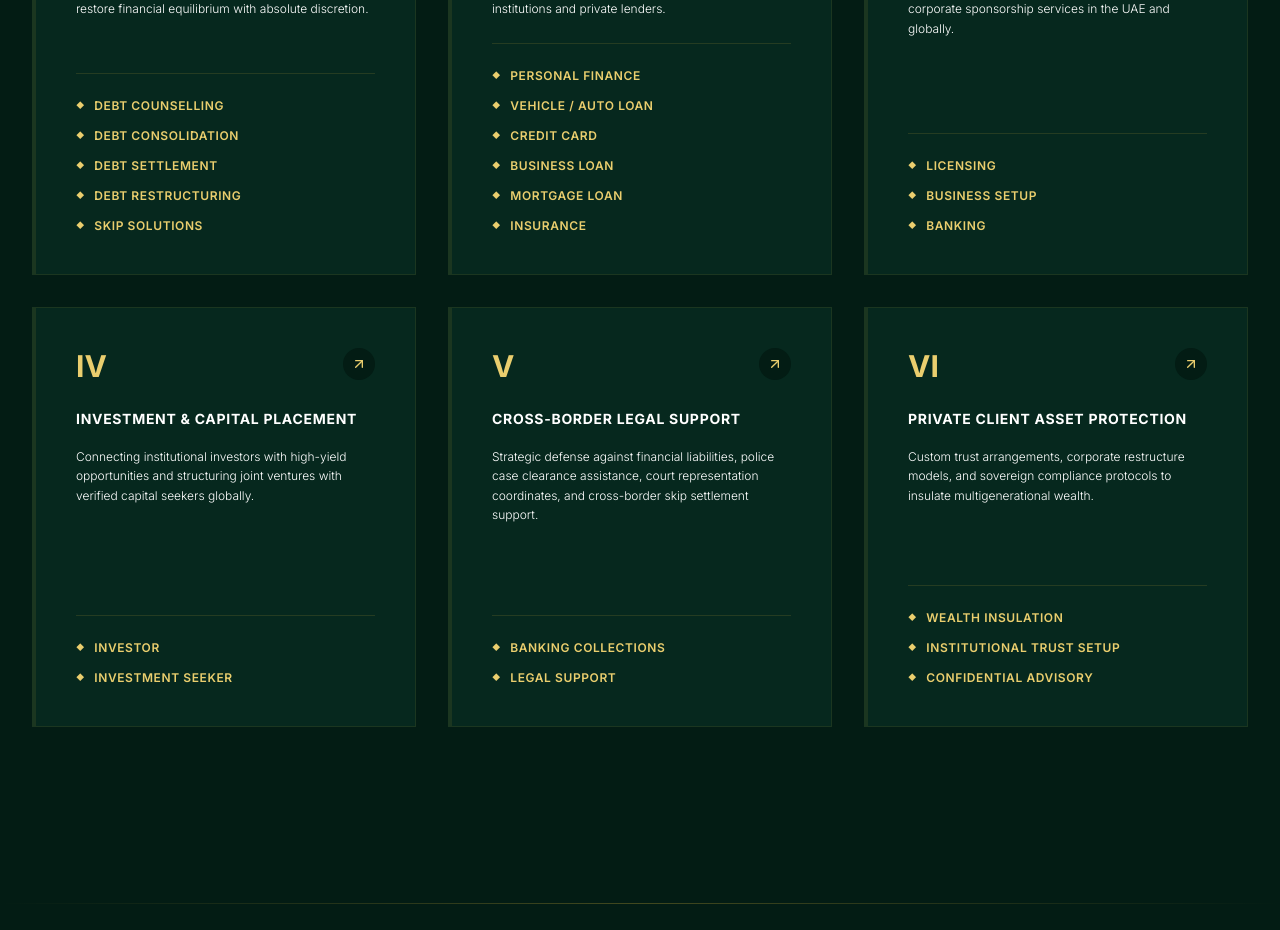
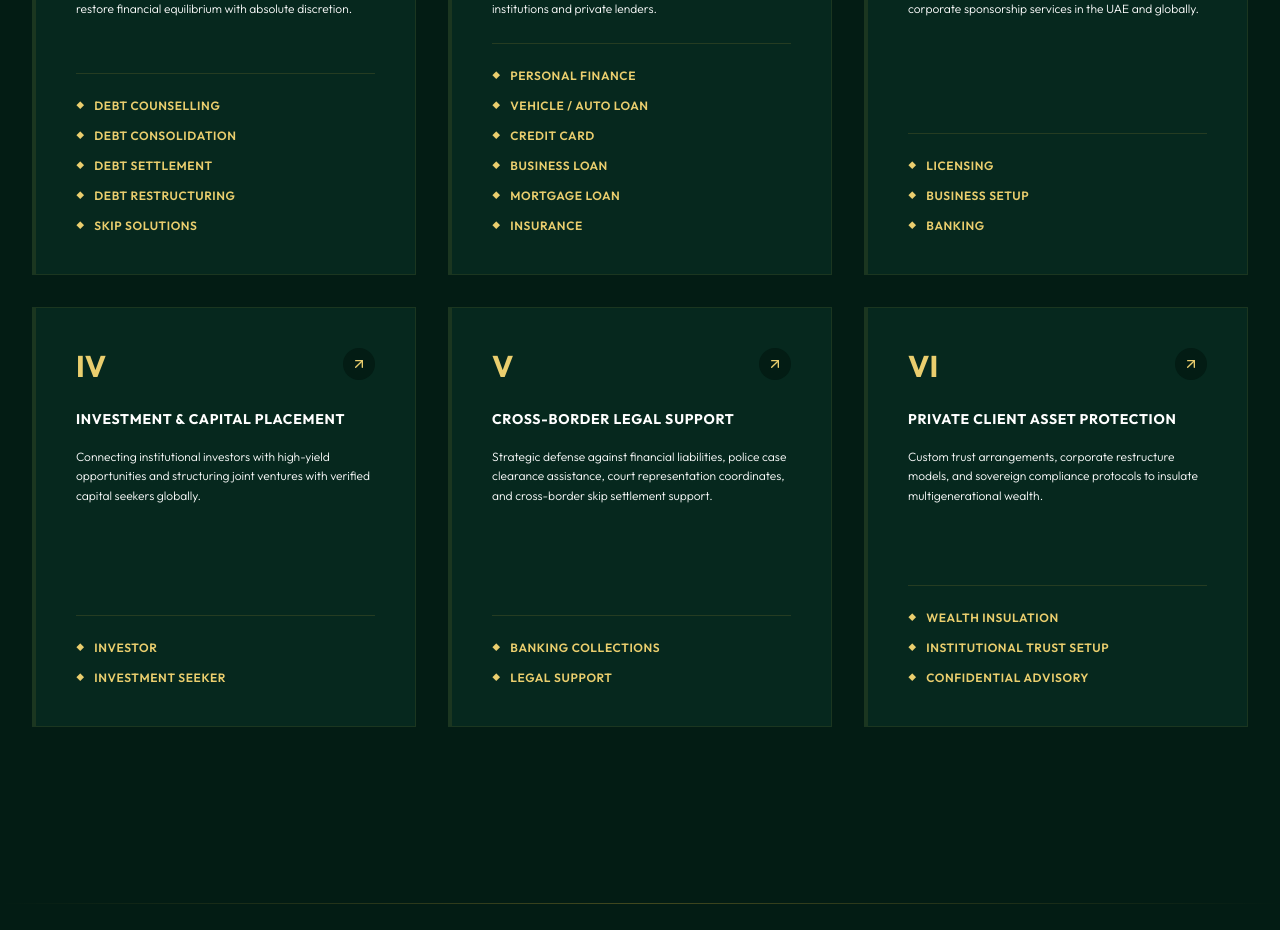
Before and after one commit to Devgghya/finloby, a React (Vite) app: page / in a window 1280 px wide. Shown: the part 2840-3770 px from the top of the page. Built offline with nearby package versions, Linux system fonts and the light colour scheme.

Commit message:
design: update typography styles to Prata and Outfit Google Fonts

```diff
--- a/index.html
+++ b/index.html
@@ -9,7 +9,7 @@
     <meta name="description" content="FINLOBY is an ultra-luxury financial consultancy specializing in institutional debt solutions, loans & facilities, international business setup, investments, and cross-border legal assistance." />
     <link rel="preconnect" href="https://fonts.googleapis.com">
     <link rel="preconnect" href="https://fonts.gstatic.com" crossorigin>
-    <link href="https://fonts.googleapis.com/css2?family=Cormorant+Garamond:ital,wght@0,300;0,400;0,500;0,600;0,700;1,300;1,400&family=Inter:wght@300;400;500;600;700&family=Manrope:wght@300;400;500;600;700&display=swap" rel="stylesheet">
+    <link href="https://fonts.googleapis.com/css2?family=Outfit:wght@300;400;500;600;700;800&family=Prata&display=swap" rel="stylesheet">
   </head>
   <body class="bg-[#070F1E] text-[#FBF9F4] font-sans antialiased min-h-screen">
     <div id="root" class="min-h-screen flex flex-col"></div>
--- a/src/index.css
+++ b/src/index.css
@@ -7,8 +7,8 @@
   --color-text-ivory: #FFFFFF;
   --color-bg-slate-card: #06281E;
 
-  --font-serif: 'Cormorant Garamond', Georgia, Cambria, serif;
-  --font-sans: 'Inter', 'Manrope', system-ui, -apple-system, sans-serif;
+  --font-serif: 'Prata', Georgia, Cambria, serif;
+  --font-sans: 'Outfit', system-ui, -apple-system, sans-serif;
 
   --animate-marquee: marquee 25s linear infinite;
 
@@ -38,11 +38,11 @@
 
 /* Enforce geometric sans-serif globally except for big headers */
 * {
-  font-family: var(--font-sans), 'Inter', sans-serif;
+  font-family: var(--font-sans), 'Outfit', sans-serif;
 }
 
 h1, .font-serif {
-  font-family: var(--font-serif), 'Cormorant Garamond', serif !important;
+  font-family: var(--font-serif), 'Prata', serif !important;
 }
 
 /* Custom Base Styles */
```
